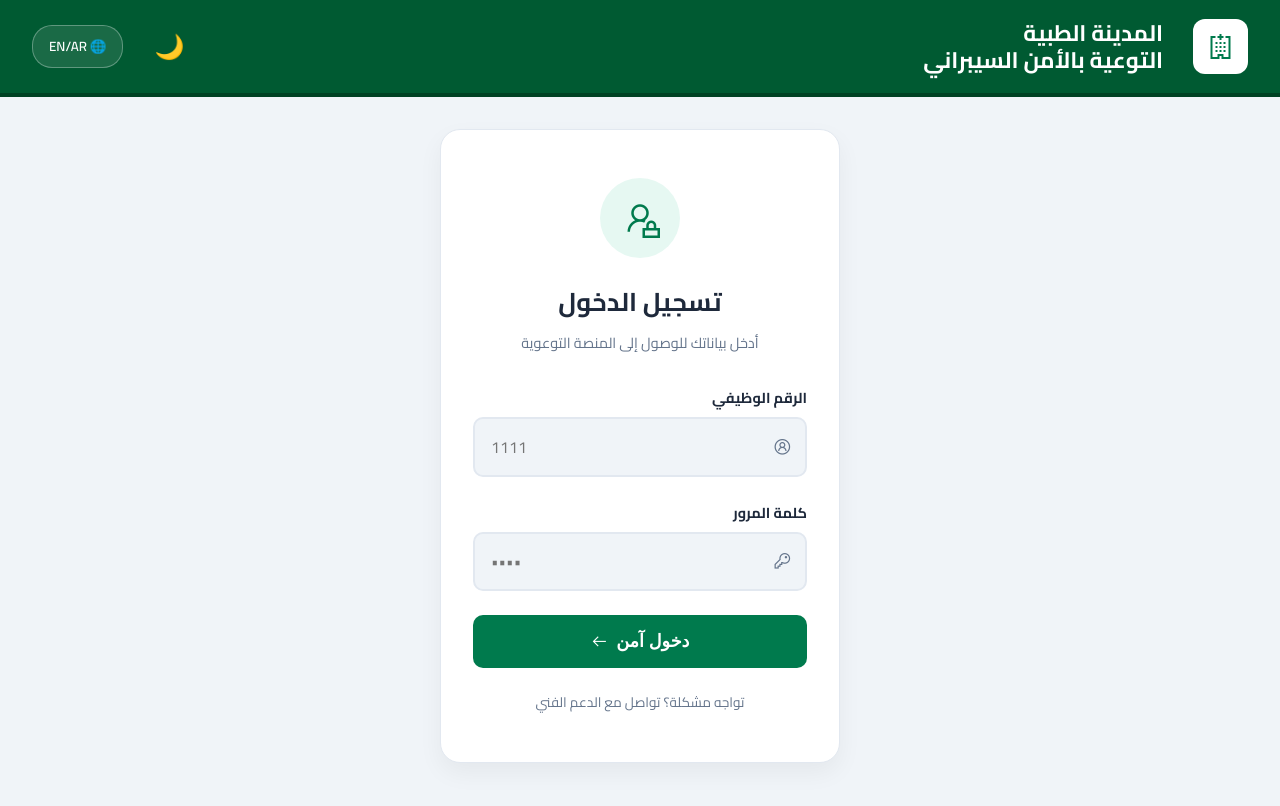
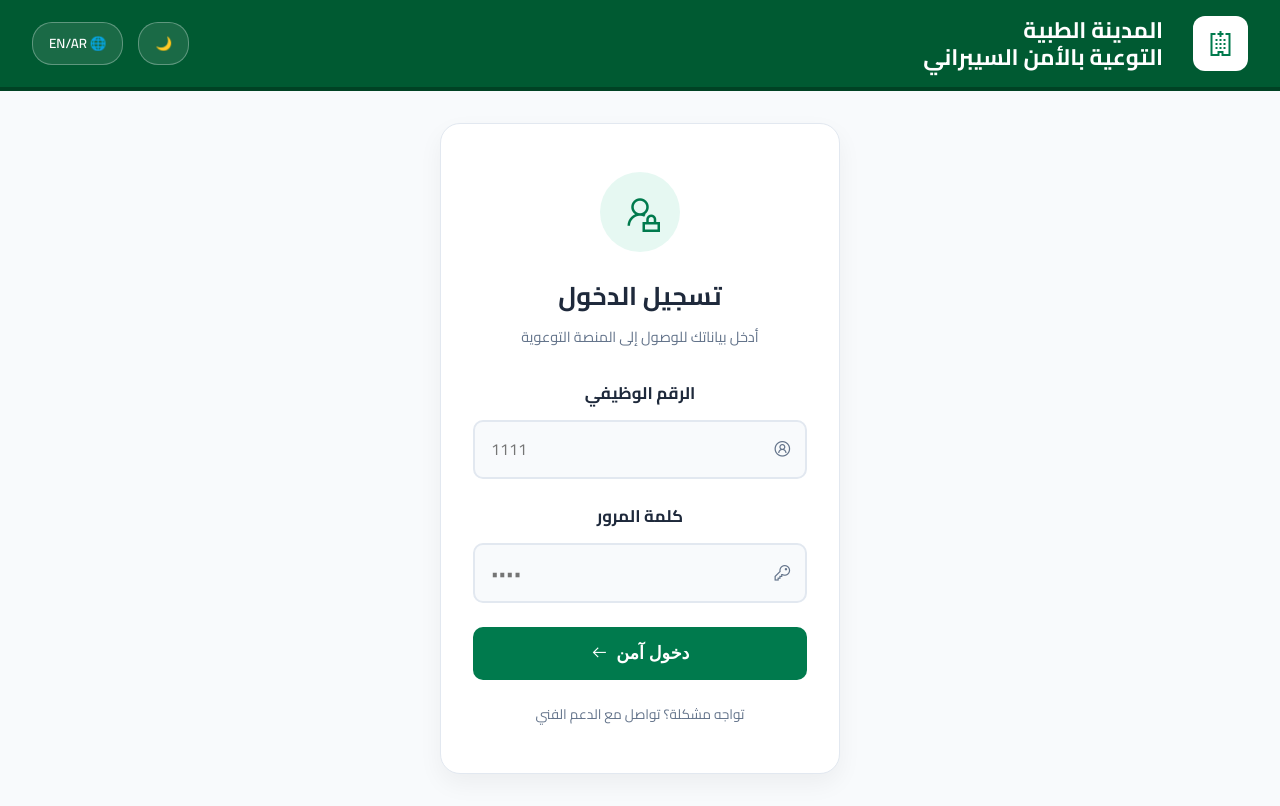
Before and after one commit to saif-ry/CO-OP-Training, a plain HTML site: page login.html in a window 1280 px wide. Drawn offline with nearby package versions, Linux system fonts and the light colour scheme.

Commit message:
Update login.html

```diff
--- a/login.html
+++ b/login.html
@@ -8,94 +8,7 @@
     <link href="https://fonts.googleapis.com/css2?family=Cairo:wght@400;600;700&display=swap" rel="stylesheet">
     <link rel="stylesheet" href="https://maxst.icons8.com/vue-static/landings/line-awesome/line-awesome/1.3.0/css/line-awesome.min.css">
     <link rel="stylesheet" href="style.css">
-
-    <style>
-        /* --- 1. نظام المتغيرات --- */
-        :root {
-            --bg-color: #f0f4f8;
-            --card-bg: #ffffff;
-            --header-bg: #005a32;
-            --nca-green: #007a4d;
-            --text-main: #1e293b;
-            --text-muted: #64748b;
-            --border-color: #e2e8f0;
-            --input-focus: #10b981;
-        }
-
-        [data-theme="dark"] {
-            --bg-color: #0f172a;
-            --card-bg: #1e293b;
-            --text-main: #f1f5f9;
-            --text-muted: #94a3b8;
-            --border-color: #334155;
-        }
-
-        /* --- 2. التنسيقات الأساسية --- */
-        body {
-            margin: 0; font-family: 'Cairo', sans-serif;
-            background-color: var(--bg-color); color: var(--text-main);
-            transition: 0.3s;
-        }
-
-        .main-header {
-            background-color: var(--header-bg); color: white; padding: 1rem 2rem;
-            display: flex; justify-content: space-between; align-items: center; border-bottom: 4px solid #004224;
-        }
-
-        /* --- 3. حاوية تسجيل الدخول --- */
-        .login-wrapper {
-            display: flex; align-items: center; justify-content: center;
-            min-height: calc(100vh - 120px); padding: 2rem;
-        }
-
-        .login-card {
-            width: 100%; max-width: 400px;
-            background: var(--card-bg); border-radius: 20px;
-            padding: 3rem 2rem; border: 1px solid var(--border-color);
-            box-shadow: 0 10px 25px rgba(0,0,0,0.05);
-            text-align: center; transition: 0.3s;
-        }
-
-        .login-icon-box {
-            width: 80px; height: 80px; background: rgba(16, 185, 129, 0.1);
-            color: var(--nca-green); border-radius: 50%;
-            display: flex; align-items: center; justify-content: center;
-            font-size: 2.5rem; margin: 0 auto 1.5rem;
-        }
-
-        .login-header h2 { margin: 0 0 0.5rem; font-size: 1.6rem; color: var(--text-main); }
-        .login-header p { margin: 0 0 2rem; color: var(--text-muted); font-size: 0.9rem; }
-
-        /* --- 4. تنسيق النماذج --- */
-        .form-group { text-align: right; margin-bottom: 1.5rem; }
-        .form-group label { display: block; font-weight: 700; margin-bottom: 0.5rem; font-size: 0.9rem; color: var(--text-main); }
-
-        .input-wrapper { position: relative; }
-        .input-wrapper i { position: absolute; top: 50%; right: 15px; transform: translateY(-50%); color: var(--text-muted); font-size: 1.2rem; }
-
-        .form-group input {
-            width: 100%; padding: 0.8rem 2.8rem 0.8rem 1rem;
-            border: 2px solid var(--border-color); border-radius: 10px;
-            font-family: inherit; font-size: 1rem; background: var(--bg-color);
-            color: var(--text-main); outline: none; transition: 0.3s; box-sizing: border-box;
-        }
-
-        .form-group input:focus { border-color: var(--input-focus); box-shadow: 0 0 0 4px rgba(16, 185, 129, 0.1); }
-
-        .btn-login {
-            width: 100%; padding: 1rem; background: var(--nca-green);
-            color: white; border: none; border-radius: 10px;
-            font-size: 1.1rem; font-weight: 700; cursor: pointer;
-            transition: 0.3s; margin-top: 1rem; display: flex; align-items: center; justify-content: center; gap: 8px;
-        }
-        .btn-login:hover { background: #059669; transform: translateY(-2px); }
-
-        .login-footer { margin-top: 1.5rem; font-size: 0.85rem; color: var(--text-muted); }
-        .login-footer a { color: var(--nca-green); text-decoration: none; font-weight: 700; }
-
-        /* الأزرار العلوية */
-        .btn-theme { background: transparent; border: none; font-size: 1.5rem; cursor: pointer; color: white; }
-    </style>
+<link rel="stylesheet" href="style.css">
 </head>
 <body>
 
```
